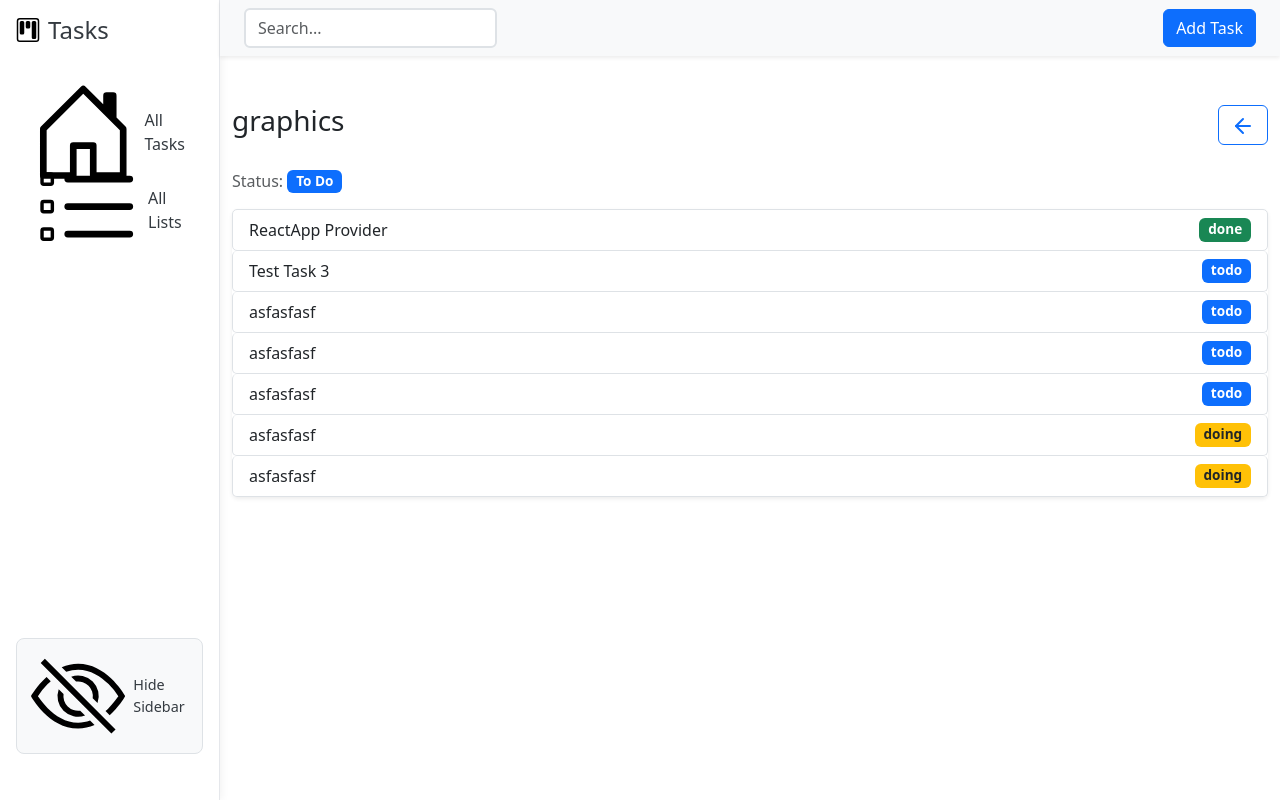
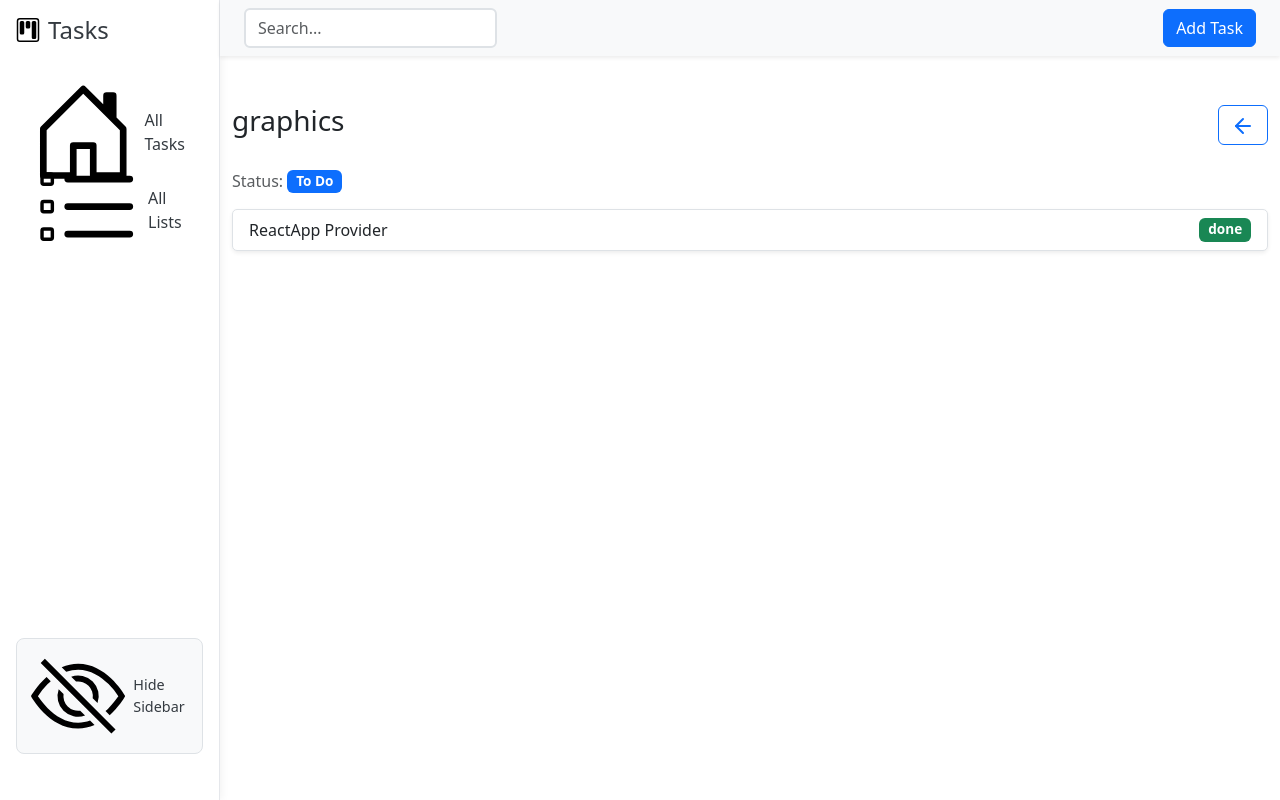
Before and after one commit to zeyadwaled25/Task-Management-System, a React (Vite) app: page /list/1 in a window 1280 px wide. Built offline with nearby package versions, Linux system fonts and the light colour scheme; data requests are answered from the project's data file.

Commit message:
validate content, require some inputs with errors and solve conflict in delete task

```diff
--- a/src/BackEnd/db.json
+++ b/src/BackEnd/db.json
@@ -15,8 +15,8 @@
   "tasks": [
     {
       "id": "1744618356929",
-      "name": "ReactApp Provider",
-      "description": "fd",
+      "name": "ReactApp Provider ",
+      "description": "",
       "status": "done",
       "priority": "High",
       "date": "2025-04-14",
@@ -49,138 +49,6 @@
       ],
       "listId": "2",
       "category": "programming"
-    },
-    {
-      "id": 1745950023408,
-      "name": "Test Task 3",
-      "description": "",
-      "status": "todo",
-      "priority": "High",
-      "date": "",
-      "keywords": [],
-      "listId": "1",
-      "category": "graphics"
-    },
-    {
-      "id": 1745950047876,
-      "name": "asfasfasf",
-      "description": "",
-      "status": "todo",
-      "priority": "High",
-      "date": "",
-      "keywords": [],
-      "listId": "2",
-      "category": "programming"
-    },
-    {
-      "id": 1745950070260,
-      "name": "asfasfasf",
-      "description": "",
-      "status": "todo",
-      "priority": "High",
-      "date": "",
-      "keywords": [],
-      "listId": "1",
-      "category": "graphics"
-    },
-    {
-      "id": 1745950073316,
-      "name": "asfasfasf",
-      "description": "",
-      "status": "todo",
-      "priority": "High",
-      "date": "",
-      "keywords": [],
-      "listId": "1",
-      "category": "graphics"
-    },
-    {
-      "id": 1745950090624,
-      "name": "asfasfasf",
-      "description": "",
-      "status": "todo",
-      "priority": "High",
-      "date": "",
-      "keywords": [],
-      "listId": "2",
-      "category": "programming"
-    },
-    {
-      "id": 1745950098251,
-      "name": "asfasfasf",
-      "description": "",
-      "status": "todo",
-      "priority": "High",
-      "date": "",
-      "keywords": [],
-      "listId": "2",
-      "category": "programming"
-    },
-    {
-      "id": 1745950100711,
-      "name": "asfasfasf",
-      "description": "",
-      "status": "todo",
-      "priority": "High",
-      "date": "",
-      "keywords": [],
-      "listId": "2",
-      "category": "programming"
-    },
-    {
-      "id": 1745950103124,
-      "name": "asfasfasf",
-      "description": "",
-      "status": "todo",
-      "priority": "High",
-      "date": "",
-      "keywords": [],
-      "listId": "2",
-      "category": "programming"
-    },
-    {
-      "id": 1745950139180,
-      "name": "asfasfasf",
-      "description": "",
-      "status": "todo",
-      "priority": "High",
-      "date": "",
-      "keywords": [],
-      "listId": "1",
-      "category": "graphics"
-    },
-    {
-      "id": 1745950151084,
-      "name": "asfasfasf",
-      "description": "",
-      "status": "doing",
-      "priority": "High",
-      "date": "",
-      "keywords": [],
-      "listId": "1",
-      "category": "graphics"
-    },
-    {
-      "id": 1745950159912,
-      "name": "asfasfasf",
-      "description": "",
-      "status": "todo",
-      "priority": "High",
-      "date": "",
-      "keywords": [],
-      "listId": "2",
-      "category": "programming"
-    },
-    {
-      "id": 1745950206697,
-      "name": "asfasfasf",
-      "description": "",
-      "status": "doing",
-      "priority": "High",
-      "date": "",
-      "keywords": [],
-      "listId": "1",
-      "category": "graphics"
     }
   ]
 }
--- a/src/components/EditTaskContent.jsx
+++ b/src/components/EditTaskContent.jsx
@@ -2,7 +2,6 @@ import React, { useState, useContext } from "react";
 import { TaskContext } from "../context/TaskContext";
 import { useModal } from "../context/ModalContext";
 import { toast, Toaster } from "react-hot-toast";
-
 
 const EditTaskContent = ({ task }) => {
   const { lists, updateTask } = useContext(TaskContext);
@@ -19,6 +18,12 @@ const EditTaskContent = ({ task }) => {
     listId: task.listId || "",
   });
 
+  const [errors, setErrors] = useState({
+    name: "",
+    listId: "",
+    date: "",
+  });
+
   const handleInputChange = (e) => {
     const { id, value } = e.target;
     let field = id.replace("task", "").toLowerCase();
@@ -31,6 +36,40 @@ const EditTaskContent = ({ task }) => {
       ...prev,
       [field]: value,
     }));
+
+    // Clear errors when user types
+    if (errors[field]) {
+      setErrors(prev => ({
+        ...prev,
+        [field]: ""
+      }));
+    }
+  };
+
+  const validateForm = () => {
+    const newErrors = {};
+    let isValid = true;
+
+    // Validate task name
+    if (!updatedTask.name.trim()) {
+      newErrors.name = "Task name is required";
+      isValid = false;
+    }
+
+    // Validate list selection
+    if (!updatedTask.listId) {
+      newErrors.listId = "Please select a list";
+      isValid = false;
+    }
+
+    // Validate due date is required and not in the past
+    if (!updatedTask.date) {
+      newErrors.date = "Due date is required";
+      isValid = false;
+    }
+
+    setErrors(newErrors);
+    return isValid;
   };
 
   const handleSubmit = () => {
@@ -46,22 +85,25 @@ const EditTaskContent = ({ task }) => {
       return;
     }
 
-    if (!updatedTask.listId) {
-      toast.error("Please select a list before updating the task.", {
-        icon: "📝",
-        style: {
-          borderRadius: "10px",
-          background: "#1f1f1f",
-          color: "#fff",
-        },
-      });
+    if (!validateForm()) {
+      toast.error(
+        "Please fix the errors before submitting",
+        {
+          icon: '⚠️',
+          style: {
+            borderRadius: '12px',
+            background: '#333',
+            color: '#fff',
+          },
+        }
+      );
       return;
     }
 
     const taskToUpdate = {
       id: updatedTask.id,
-      name: updatedTask.name,
-      description: updatedTask.description,
+      name: updatedTask.name.trim(),
+      description: updatedTask.description.trim(),
       status: updatedTask.status || "todo",
       priority: updatedTask.priority,
       date: updatedTask.date,
@@ -98,16 +140,17 @@ const EditTaskContent = ({ task }) => {
         <form className="row g-3">
           <div className="col-md-12 mb-1">
             <label htmlFor="taskName" className="form-label fw-medium">
-              Name
+              Name <span className="text-danger">*</span>
             </label>
             <input
               type="text"
-              className="form-control bg-white text-dark border-2"
+              className={`form-control bg-white text-dark border-2 ${errors.name ? 'is-invalid' : ''}`}
               id="taskName"
               placeholder="Task Name"
               value={updatedTask.name}
               onChange={handleInputChange}
             />
+            {errors.name && <div className="invalid-feedback">{errors.name}</div>}
           </div>
           <div className="mb-1 col-md-12">
             <label htmlFor="taskDescription" className="form-label fw-medium">
@@ -124,15 +167,18 @@ const EditTaskContent = ({ task }) => {
           </div>
           <div className="mb-1 col-md-6">
             <label htmlFor="taskDate" className="form-label fw-medium">
-              Due Date
+              Due Date <span className="text-danger">*</span>
             </label>
             <input
               type="date"
-              className="form-control bg-white text-dark border-2"
+              className={`form-control bg-white text-dark border-2 ${errors.date ? 'is-invalid' : ''}`}
               id="taskDate"
               value={updatedTask.date}
               onChange={handleInputChange}
+              min={new Date().toISOString().split('T')[0]} // Set minimum date to today
+              required
             />
+            {errors.date && <div className="invalid-feedback">{errors.date}</div>}
           </div>
           <div className="mb-1 col-md-6">
             <label htmlFor="taskPriority" className="form-label fw-medium">
@@ -151,10 +197,10 @@ const EditTaskContent = ({ task }) => {
           </div>
           <div className="mb-1 col-md-6">
             <label htmlFor="listId" className="form-label fw-medium">
-              List Name
+              List Name <span className="text-danger">*</span>
             </label>
             <select
-              className="form-select bg-white text-dark border-2"
+              className={`form-select bg-white text-dark border-2 ${errors.listId ? 'is-invalid' : ''}`}
               id="listId"
               value={updatedTask.listId}
               onChange={handleInputChange}
@@ -169,6 +215,7 @@ const EditTaskContent = ({ task }) => {
                   ))
                 : null}
             </select>
+            {errors.listId && <div className="invalid-feedback">{errors.listId}</div>}
           </div>
           <div className="mb-1 col-md-6">
             <label htmlFor="taskKeywords" className="form-label fw-medium">
--- a/src/context/TaskContext.jsx
+++ b/src/context/TaskContext.jsx
@@ -24,7 +24,7 @@ const TaskProvider = ({ children }) => {
         setLists(response.data);
       })
       .catch(() => {
-        toast.error("❌ Failed to fetch lists, Please try again.", {
+        toast.error("Failed to fetch lists, Please try again.", {
           style: toastStyle,
         });
       });
@@ -36,7 +36,7 @@ const TaskProvider = ({ children }) => {
         setTasks(response.data);
       })
       .catch(() => {
-        toast.error("❌ Failed to fetch tasks, Please try again.", {
+        toast.error("Failed to fetch tasks, Please try again.", {
           style: toastStyle,
         });
       });
@@ -46,13 +46,13 @@ const TaskProvider = ({ children }) => {
     try {
       if (!lists || lists.length === 0)
         return toast.error(
-          "❌ Lists are not loaded yet, Please try again.",
+          "Lists are not loaded yet, Please try again.",
           { style: toastStyle, duration: 2000 }
         );
 
       const targetList = lists.find((list) => list.id == listId);
       if (!targetList)
-        return toast.error("❌ Target list not found.", {
+        return toast.error("Target list not found.", {
           style: toastStyle,
           duration: 2000,
         });
@@ -61,9 +61,9 @@ const TaskProvider = ({ children }) => {
       const response = await axios.post(tasksUrl, taskWithCategory);
       setTasks([...tasks, response.data]);
 
-      toast((t) => (
+      toast.success((t) => (
         <span style={{ display: "flex", alignItems: "center", color: "#fff" }}>
-          ✅ Task added successfully!
+          Task added successfully!
           <button
             onClick={() => {
               axios.delete(`${tasksUrl}/${response.data.id}`);
@@ -90,7 +90,7 @@ const TaskProvider = ({ children }) => {
         style: toastStyle,
       });
     } catch {
-      toast.error("❌ Failed to add task, Please try again.", { style: toastStyle, duration: 2000 });
+      toast.error("Failed to add task, Please try again.", { style: toastStyle, duration: 2000 });
     }
   };
 
@@ -104,9 +104,9 @@ const TaskProvider = ({ children }) => {
       await axios.put(`${tasksUrl}/${updatedTask.id}`, taskWithCategory);
 
       setTasks(tasks.map((task) => task.id === updatedTask.id ? taskWithCategory : task));
-      toast((t) => (
+      toast.success((t) => (
         <span style={{ display: "flex", alignItems: "center", color: "#fff" }}>
-          ✅ Task updated successfully!
+          Task updated successfully!
           <button
             onClick={() => {
               axios.put(`${tasksUrl}/${originalTask.id}`, originalTask);
@@ -133,7 +133,7 @@ const TaskProvider = ({ children }) => {
         style: toastStyle,
       });
     } catch {
-      toast.error("❌ Failed to update task. ", { style: toastStyle, duration: 2000 });
+      toast.error("Failed to update task. ", { style: toastStyle, duration: 2000 });
     }
   };
 
@@ -142,13 +142,13 @@ const TaskProvider = ({ children }) => {
     try {
       await axios.delete(`${tasksUrl}/${taskId}`);
       setTasks(tasks.filter((task) => task.id !== taskId));
-      toast((t) => (
+      toast.success((t) => (
         <span style={{ display: "flex", alignItems: "center", color: "#fff" }}>
-          ✅ Task deleted successfully!
+          Task deleted successfully!
           <button
             onClick={() => {
               axios.post(tasksUrl, taskToDelete);
-              setTasks([...tasks, taskToDelete]);
+              setTasks(currentTasks => [...currentTasks, taskToDelete]);
               toast.dismiss(t.id);
               toast("↩️ Task deletion undone.", { style: toastStyle, duration: 2000 });
             }}
@@ -171,7 +171,7 @@ const TaskProvider = ({ children }) => {
         style: toastStyle,
       });
     } catch {
-      toast.error("❌ Failed to delete task. ", { style: toastStyle, duration: 2000 });
+      toast.error("Failed to delete task. ", { style: toastStyle, duration: 2000 });
     }
   };
 
@@ -179,9 +179,9 @@ const TaskProvider = ({ children }) => {
     try {
       const response = await axios.post(listsUrl, newList);
       setLists([...lists, response.data]);
-      toast((t) => (
+      toast.success((t) => (
         <span style={{ display: "flex", alignItems: "center", color: "#fff" }}>
-          ✅ List added successfully!
+          List added successfully!
           <button
             onClick={() => {
               axios.delete(`${listsUrl}/${response.data.id}`);
@@ -208,7 +208,7 @@ const TaskProvider = ({ children }) => {
         style: toastStyle,
       });
     } catch {
-      toast.error("❌ Failed to add list. ", { style: toastStyle, duration: 2000 });
+      toast.error("Failed to add list. ", { style: toastStyle, duration: 2000 });
     }
   };
 
@@ -217,9 +217,9 @@ const TaskProvider = ({ children }) => {
     try {
       setLists(lists.map((list) => list.id === updatedList.id ? updatedList : list));
       await axios.put(`${listsUrl}/${updatedList.id}`, updatedList);
-      toast((t) => (
+      toast.success((t) => (
         <span style={{ display: "flex", alignItems: "center", color: "#fff" }}>
-          ✅ List updated successfully!
+          List updated successfully!
           <button
             onClick={() => {
               axios.put(`${listsUrl}/${originalList.id}`, originalList);
@@ -246,7 +246,7 @@ const TaskProvider = ({ children }) => {
         style: toastStyle,
       });
     } catch {
-      toast.error("❌ Failed to update list. ", { style: toastStyle, duration: 2000 });
+      toast.error("Failed to update list. ", { style: toastStyle, duration: 2000 });
     }
   };
 
@@ -257,9 +257,9 @@ const TaskProvider = ({ children }) => {
       for (const task of tasksToDelete) await deleteTask(task.id);
       await axios.delete(`${listsUrl}/${listId}`);
       setLists(lists.filter((list) => list.id !== listId));
-      toast((t) => (
+      toast.success((t) => (
         <span style={{ display: "flex", alignItems: "center", color: "#fff" }}>
-          ✅ List deleted successfully!
+          List deleted successfully!
           <button
             onClick={() => {
               axios.post(listsUrl, listToDelete);
@@ -286,7 +286,7 @@ const TaskProvider = ({ children }) => {
         style: toastStyle,
       });
     } catch {
-      toast.error("❌ Failed to delete list. ", { style: toastStyle, duration: 2000 });
+      toast.error("Failed to delete list. ", { style: toastStyle, duration: 2000 });
     }
   };
 
```
Also changed, not shown: src/components/AddTaskContent.jsx (+57 -13 lines).
